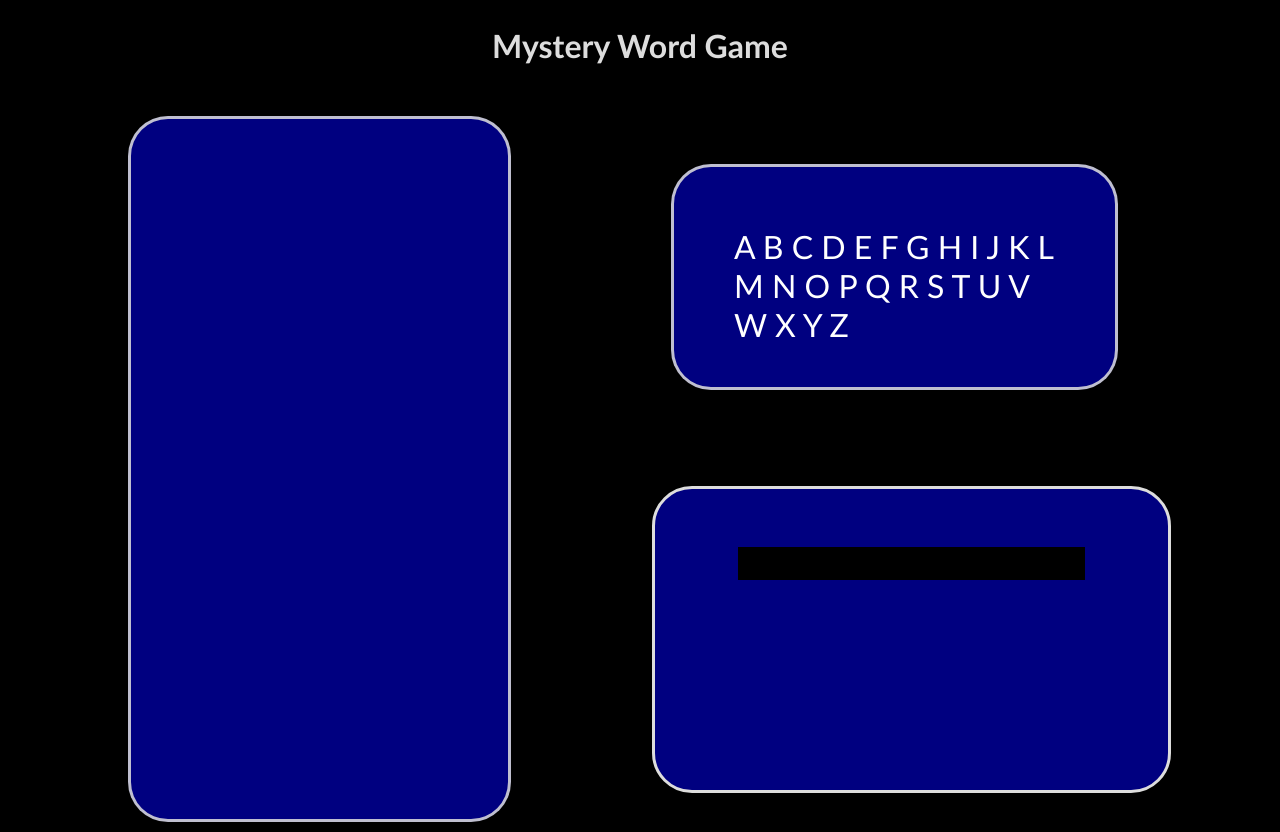
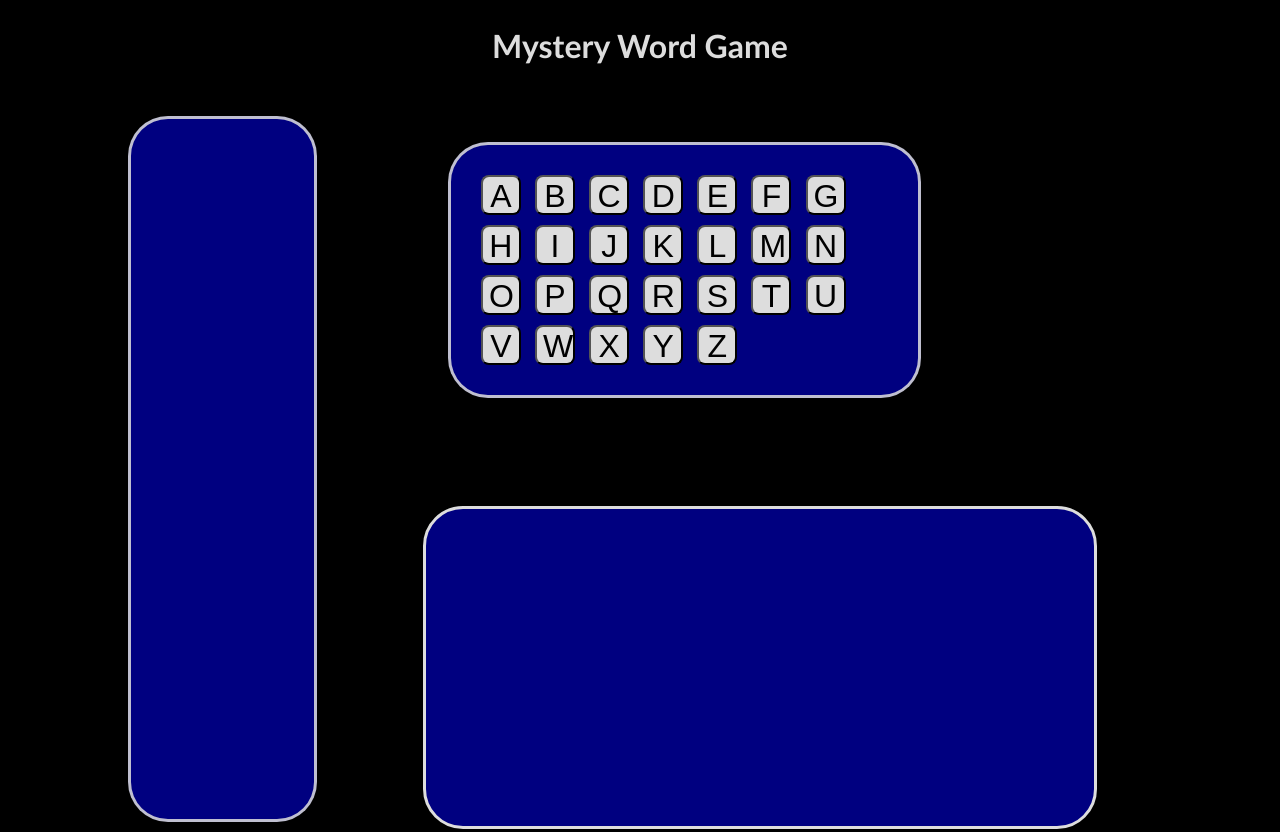
Before and after one commit to tylainej/mystery-word-game, a plain HTML site: page index.html in a window 1280 px wide. Shown: the top 832 px of the page. Drawn offline with Linux system fonts and the light colour scheme.

Commit message:
updated some javascript and css

```diff
--- a/index.html
+++ b/index.html
@@ -20,23 +20,52 @@
         <section>
 
             <div id="clue">
-                <p>
-                        A B C D E F G H I J K L M N O P Q R S T U V W X Y Z
+<button class="alphabet">A</button>
+<button class="alphabet">B</button>
+<button class="alphabet">C</button>
+<button class="alphabet">D</button>
+<button class="alphabet">E</button>
+<button class="alphabet">F</button>
+<button class="alphabet">G</button>
+<button class="alphabet">H</button>
+<button class="alphabet">I</button>
+<button class="alphabet">J</button>
+<button class="alphabet">K</button>
+<button class="alphabet">L</button>
+<button class="alphabet">M</button>
+<button class="alphabet">N</button>
+<button class="alphabet">O</button>
+<button class="alphabet">P</button>
+<button class="alphabet">Q</button>
+<button class="alphabet">R</button>
+<button class="alphabet">S</button>
+<button class="alphabet">T</button>
+<button class="alphabet">U</button>
+<button class="alphabet">V</button>
+<button class="alphabet">W</button>
+<button class="alphabet">X</button>
+<button class="alphabet">Y</button>
+<button class="alphabet">Z</button>
 
-                </p>
+
+
             </div>
 
 
 
         <div id="underScore">
-            <input type="text"></input>
         </div>
         </section>
     </main>
 
     <div id="twoButtons">
-        <div type="button" id="button"><strong>PLAY AGAIN</strong></div>
-        <DIV type="button" id="button2"><strong>RESTART</strong></DIV>
+        <div type="button" id="button">
+            <strong><span>PLAY AGAIN</span></strong>
+        </div>
+
+        <DIV type="button" id="button2">
+            <strong><span>RESTART</span></strong>
+        </DIV>
     </div>
     <script src="script.js"></script>
 </body>
--- a/main.css
+++ b/main.css
@@ -17,11 +17,12 @@ h1{
     font-family: 'Gill Sans', 'Gill Sans MT', Calibri, 'Trebuchet MS', sans-serif
 
 }
+/* text input box div for the game */
 #underScore{
     height: 250px;
     width: 80%;
     border: dotted;
-    margin: 8% 2% 0% 2%;
+    margin: 8% 2% 0% 5%;
     border: solid 3px;
     font-size: 24pt;
     text-align: center;
@@ -30,17 +31,23 @@ h1{
     color: #ddd;
     background-color: navy;
 }
+/* border around the 2 smaller divs */
 section{
     display: inline;
     align-content: space-around;
+    /* border: solid 2px white; */
+    margin-right: 5%;
+    /* width: 60%; */
 }
 p{
     background-color: navy;
 }
+
+/* //left side div */
 #abc{
-    width: 40%;
+    width: 25%;
     height: 700px;
-    margin: 4% 10% 2% 10%;
+    margin: 4% 5% 2% 10%;
     border: solid 3px #dddd;
     font-family: 'Gill Sans', 'Gill Sans MT', Calibri, 'Trebuchet MS', sans-serif;
     border-radius: 40px;
@@ -49,26 +56,45 @@ p{
     font-size: 22pt;
 
 }
+/* button divs inside of the clue div */
+.alphabet{
+    height: 40px;
+    width: 40px;
+    background-color: #ddd;
+    /* color: white; */
+    outline: none;
+    font-size: 24pt;
+    margin:  5px;
+    border-radius: 8px;
+}
+.alphabet:hover{
+    background-color: #bada55;
+}
 #clue{
     border: solid 3px;
     background-color: navy;
     border: solid 3px #dddd;
-    color: white;
-    height: 100px;
+    /* color: white; */
+    height: 200px;
     width: 50%;
-    font-size: 24pt;
     border-radius: 40px;
-    margin: 7% 6% 15% 5%;
-    padding: 60px;
+    margin: 7% 6% 13% 8%;
+    padding: 25px;
+    /* display: flex;
+    flex-wrap: wrap; */
 
 }
-input{
+/* new input div created in javascipt */
+.guessInput{
+    font-size: 20pt;
+
+}
+/* input{
     color: white;
-    font-size: 20pt;
     border: none;
     outline: none;
     text-align: center;
-}
+} */
 #button{
     height: 50px;
     width: 250px;
--- a/script.js
+++ b/script.js
@@ -6,10 +6,13 @@ let chosenWord = words[random];
 let underscores = [];
 //create underscores based on length of word
 function Underscores () {
-
+let newEl = document.querySelector('#underScore');
+let typeField = document.createElement('div');
+typeField.className = "guessInput";
+newEl.appendChild(typeField);
     for(let i = 0; i < chosenWord.length; i += 1){
-
-    underscores.push('_');
+ console.log(chosenWord);
+    underscores.push(chosenWord[typeField]);
 }
 return underscores;
 
```
